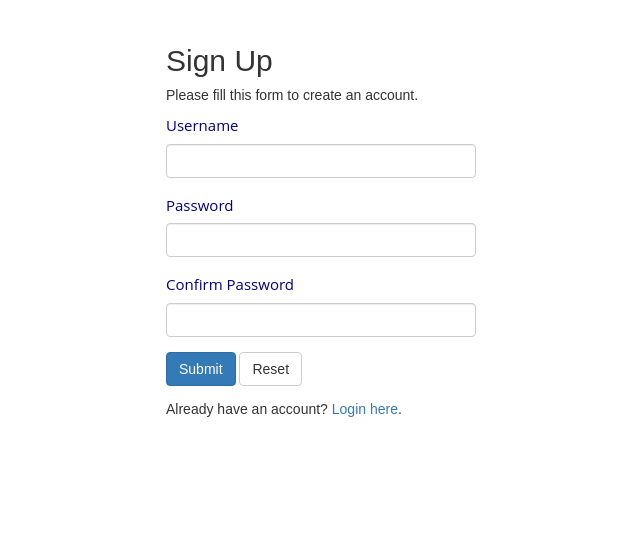
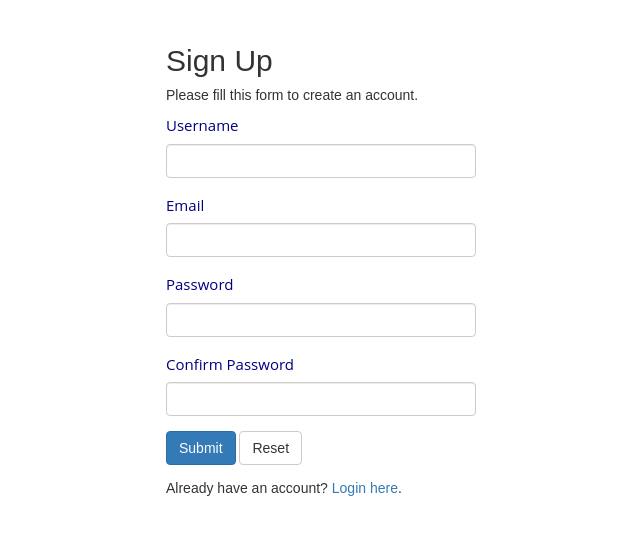
Before and after one commit to ajlino/timesheet, a PHP site: page /Registration.php in a window 1280 px wide. Shown: the part 260-800 px from the top of the page, without its empty margins (319-959 px from the left). Run offline with PHP 8.4, Linux system fonts and the light colour scheme.

Commit message:
Added Email and email validation to registration.

```diff
--- a/Registration.php
+++ b/Registration.php
@@ -3,8 +3,8 @@
 require_once "php/timesheetDBH.php";
 
 // Define variables and initialize with empty values
-$username = $password = $confirm_password = "";
-$username_err = $password_err = $confirm_password_err = "";
+$username = $email = $password = $confirm_password = "";
+$username_err = $email_err = $password_err = $confirm_password_err = "";
 
 // Processing form data when form is submitted
 if($_SERVER["REQUEST_METHOD"] == "POST"){
@@ -42,6 +42,18 @@ if($_SERVER["REQUEST_METHOD"] == "POST"){
         }
     }
 
+    if(empty(trim($_POST["email"]))){
+      $email_err ="Please enter an email.";
+    } else {
+      //Remove all illegal characters from email
+      $email = filter_var($_POST["email"], FILTER_SANITIZE_EMAIL);
+      // Validate email
+      if (filter_var($email, FILTER_VALIDATE_EMAIL) === false) {
+        $email_err = "Invalid Email";
+      }
+    }
+
+
     // Validate password
     if(empty(trim($_POST["password"]))){
         $password_err = "Please enter a password.";
@@ -62,17 +74,18 @@ if($_SERVER["REQUEST_METHOD"] == "POST"){
     }
 
     // Check input errors before inserting in database
-    if(empty($username_err) && empty($password_err) && empty($confirm_password_err)){
+    if(empty($username_err) && empty ($email_err) && empty($password_err) && empty($confirm_password_err)){
 
         // Prepare an insert statement
-        $sql = "INSERT INTO users (username, password) VALUES (?, ?)";
+        $sql = "INSERT INTO users (username, email, password) VALUES (?, ?, ?)";
 
         if($stmt = mysqli_prepare($conn, $sql)){
             // Bind variables to the prepared statement as parameters
-            mysqli_stmt_bind_param($stmt, "ss", $param_username, $param_password);
+            mysqli_stmt_bind_param($stmt, "sss", $param_username, $param_email, $param_password);
 
             // Set parameters
             $param_username = $username;
+            $param_email = $email;
             $param_password = password_hash($password, PASSWORD_DEFAULT); // Creates a password hash
 
             // Attempt to execute the prepared statement
@@ -123,6 +136,13 @@ if($_SERVER["REQUEST_METHOD"] == "POST"){
                 <input type="text" name="username" class="form-control" value="<?php echo $username; ?>">
                 <span class="help-block"><?php echo $username_err; ?></span>
             </div>
+
+            <div class="form-group <?php echo (!empty($email_err)) ? 'has-error' : ''; ?>">
+                <label>Email</label>
+                <input type="email" name="email" class="form-control" value="<?php echo $email; ?>">
+                <span class="help-block"><?php echo $email_err; ?></span>
+            </div>
+
             <div class="form-group <?php echo (!empty($password_err)) ? 'has-error' : ''; ?>">
                 <label>Password</label>
                 <input type="password" name="password" class="form-control" value="<?php echo $password; ?>">
```
